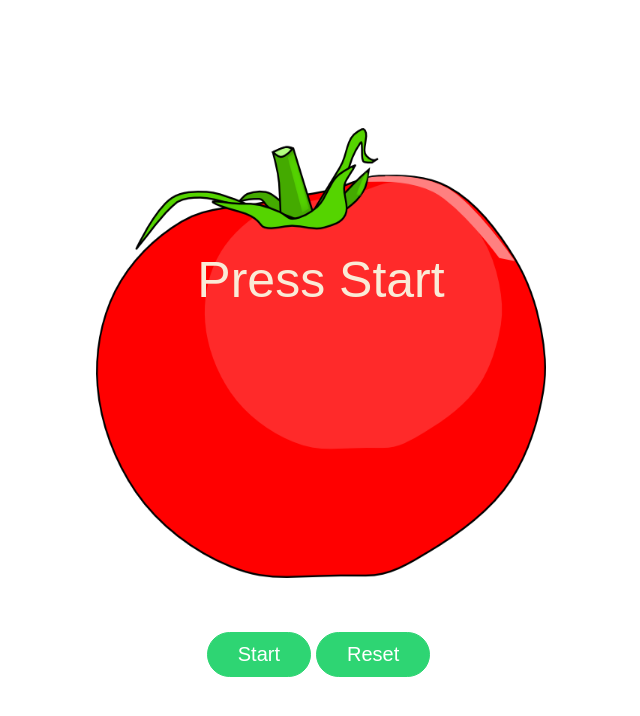
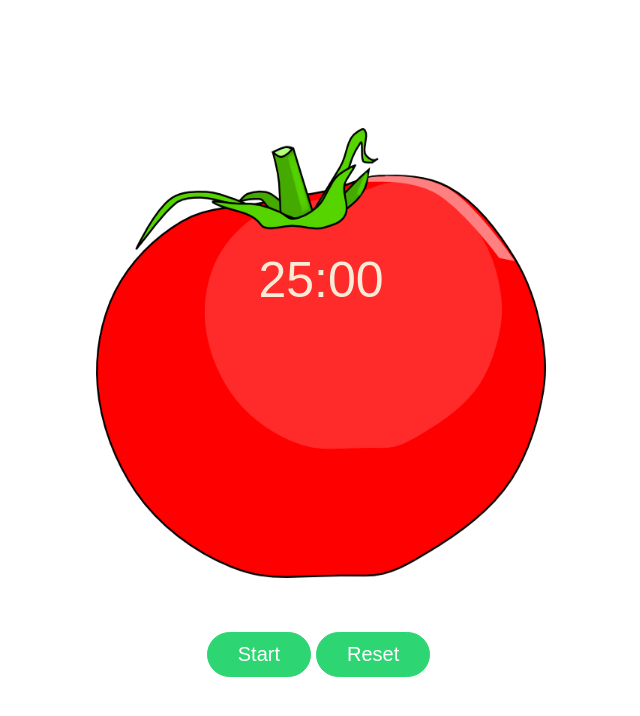
Before and after one commit to meghna-saxena/pomodoro, a React (Create React App) app: page / in a window 1280 px wide. Shown: the top 716 px of the page, without its empty margins (319-959 px from the left). Built offline with nearby package versions, Linux system fonts and the light colour scheme; the HTML template or start-up script is replaced by a standard one.

Commit message:
used tempate literals

```diff
--- a/src/containers/Timer/index.js
+++ b/src/containers/Timer/index.js
@@ -3,7 +3,7 @@ import Clock from '../../components/Clock';
 
 class Timer extends Component {
     state = {
-        defaultTime: "Press Start",
+        defaultTime: `${25}:00`,
         time: 1500000
     }
 
```
